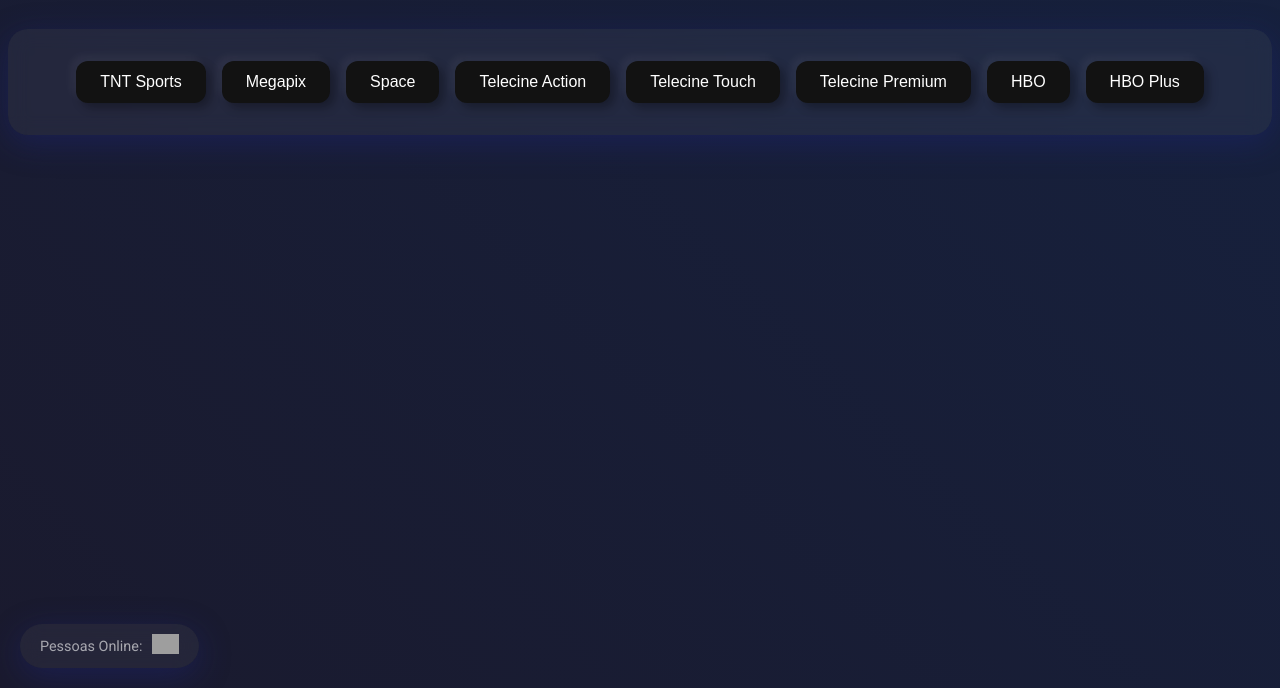
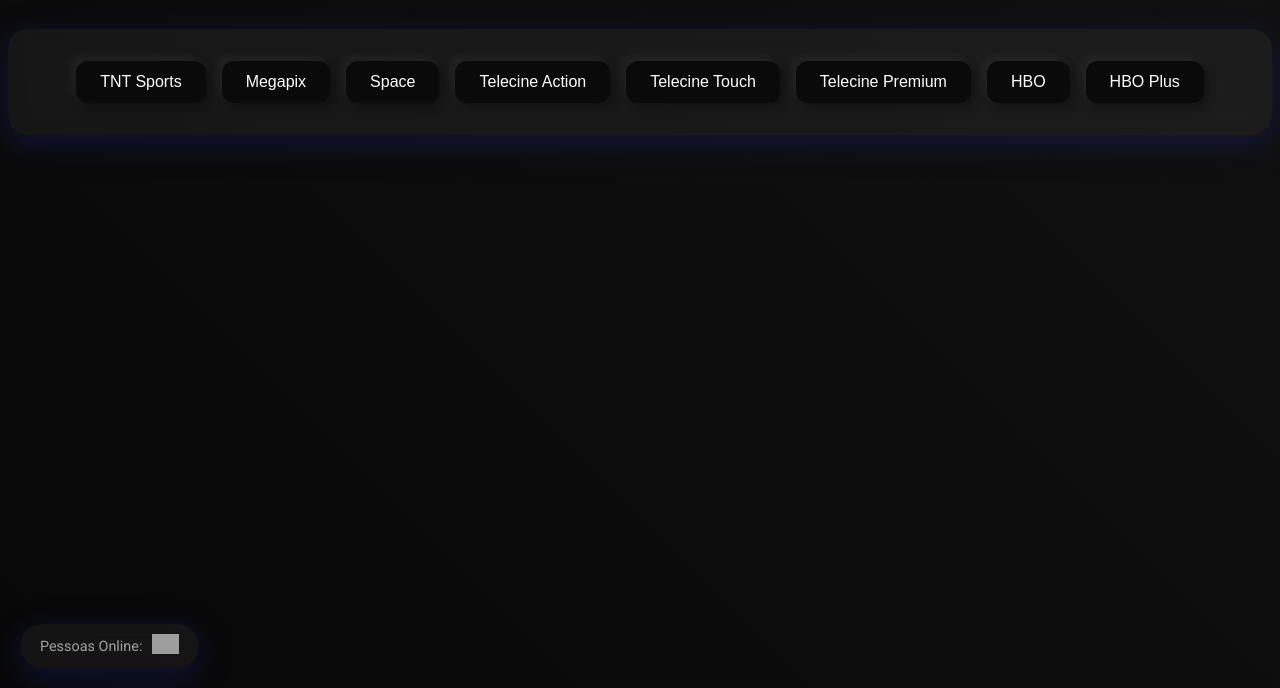
Before and after one commit to Brunexgmaer09/CanaisAoVivo, a plain HTML site: page index.html in a window 1280 px wide. Shown: the part 112-800 px from the top of the page. Drawn offline with Linux system fonts and the light colour scheme; grey boxes are pictures that could not be loaded.

Commit message:
Update style.css

```diff
--- a/style.css
+++ b/style.css
@@ -2,7 +2,7 @@
 :root {
   --primary-color: #6200ee;
   --secondary-color: #03dac6;
-  --background-color: #121212;
+ --background-color: #0a0a0a;
   --surface-color: rgba(255, 255, 255, 0.05);
   --on-surface-color: #ffffff;
   --text-primary: rgba(255, 255, 255, 0.87);
@@ -16,7 +16,7 @@
   font-family: 'Roboto', sans-serif;
   margin: 0;
   padding: 0;
-  background-image: linear-gradient(45deg, #1a1a2e, #16213e);
+  background-image: linear-gradient(45deg, #080808, #111111);
   background-attachment: fixed;
 }
 
```
